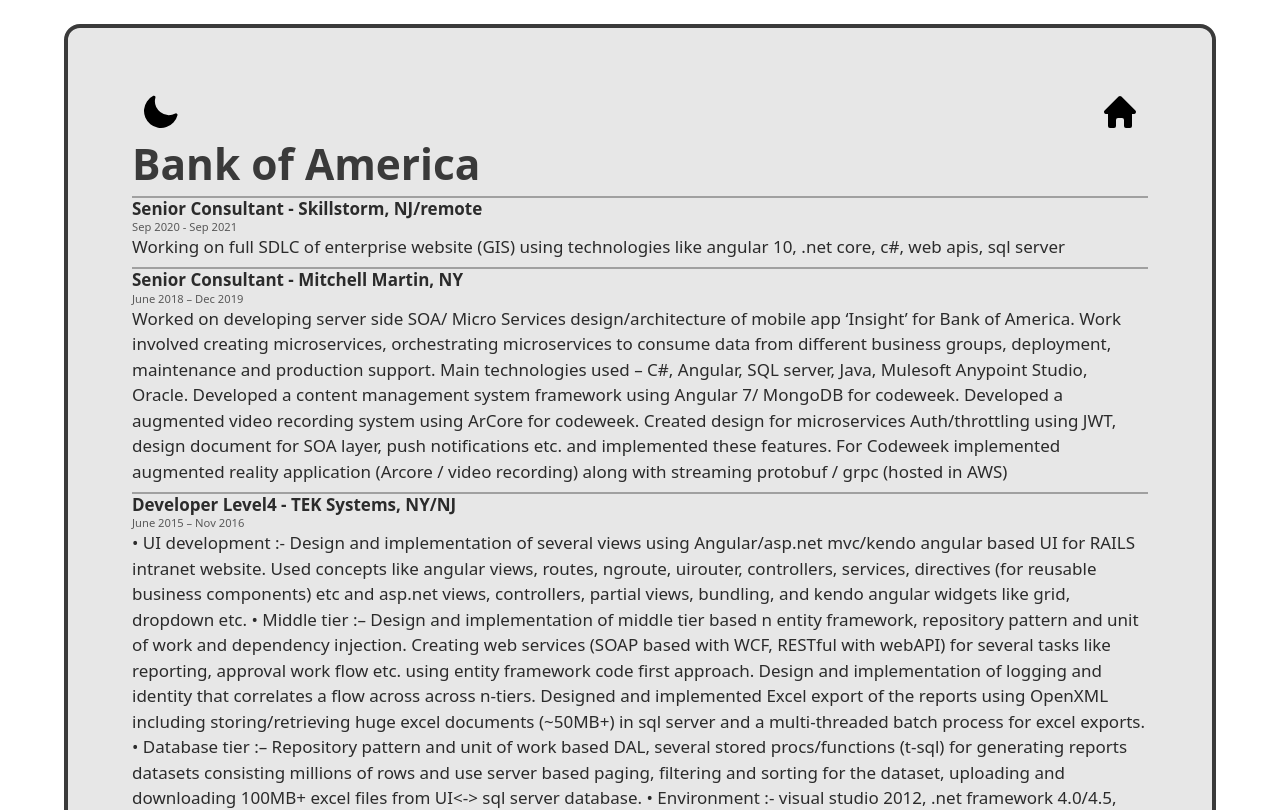
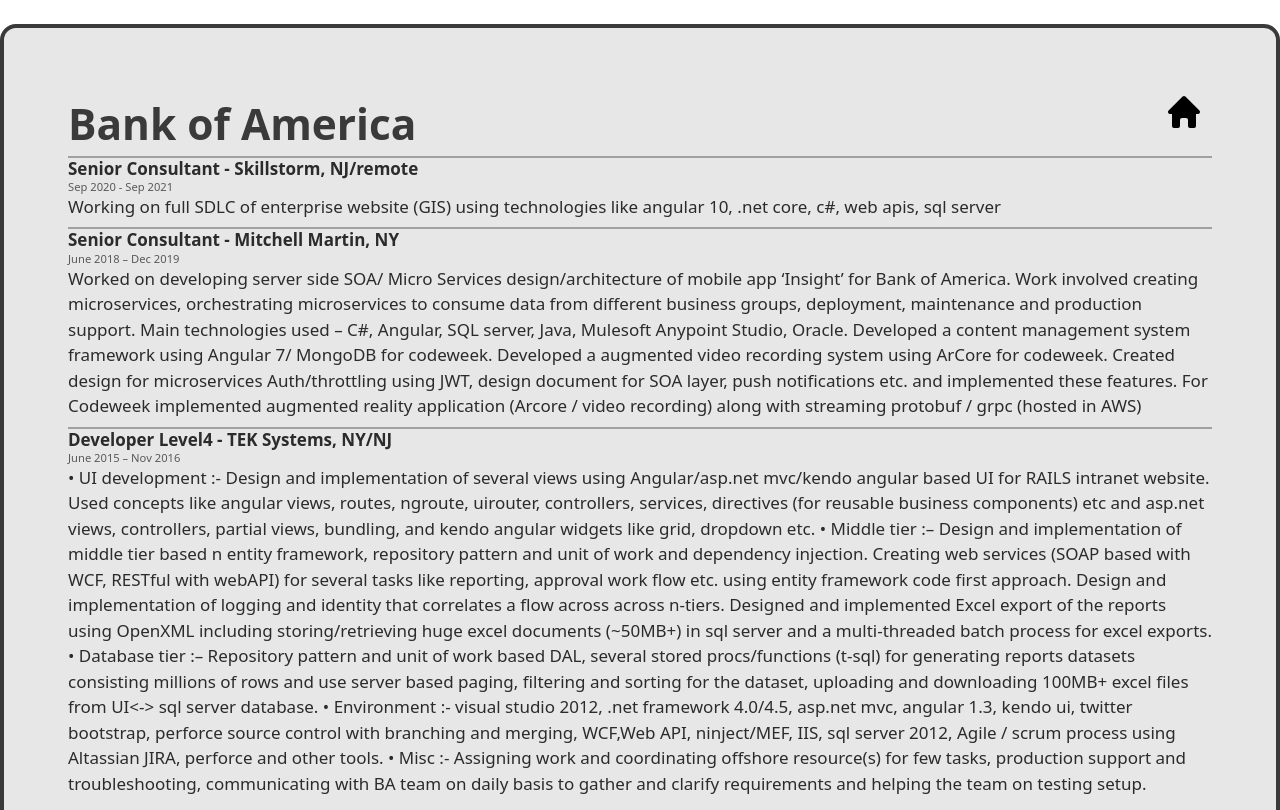
Before and after one commit to hrm123/nextjs, a Next.js app: page /client/1 in a window 1280 px wide. Shown: the top 810 px of the page. Built offline with nearby package versions, Linux system fonts and the light colour scheme; what tailwind-heropatterns would draw is missing.

Commit message:
chrome dark reader works

```diff
--- a/src/pages/_app.tsx
+++ b/src/pages/_app.tsx
@@ -9,6 +9,6 @@
     document.body.classList.add('bg-hero-zig-zag')
     document.getElementById('__next')?.classList.add('nextElementStyle')
   })
-  return <ThemeProvider><Component {...pageProps} /></ThemeProvider>
+  return <ThemeProvider forcedTheme='light'><Component {...pageProps} /></ThemeProvider>
   // return <Component {...pageProps} />;
 }
--- a/src/pages/client/[id].tsx
+++ b/src/pages/client/[id].tsx
@@ -113,8 +113,8 @@
   const selectedClient = router.query.id ? router.query.id[0] : '1';
   console.log({selectedClient})
   return (
-    <section className="max-w-3xl p-3 mx-auto my-auto bg-gray-100 border-4 border-gray-700 print:border-0 page print:max-w-letter print:max-h-letter print:mx-0 print:my-o lg:h-letter md:max-w-letter md:h-letter xsm:p-8 sm:p-9 md:p-16 lg:mt-6 rounded-2xl print:bg-white">
-        <Link href="/" className="float-right"><HomeIcon className="h-10 w-10 mx-2"/></Link><ThemeSwitch />
+    <section className="min-w-full p-3 mx-auto my-auto bg-gray-100 border-4 border-gray-700 print:border-0 page print:max-w-letter print:max-h-letter print:mx-0 print:my-o lg:h-letter md:max-w-letter md:h-letter xsm:p-8 sm:p-9 md:p-16 lg:mt-6 rounded-2xl print:bg-white">
+        <Link href="/" className="float-right"><HomeIcon className="h-10 w-10 mx-2"/></Link>{/* <ThemeSwitch /> */}
         <h1 className="mb-0 text-5xl font-bold text-gray-700">{`${clientMap[selectedClient].title}`}</h1>
         {clientMap[selectedClient].projects.map((client:any) => (
           <section key={client.id} className="mb-2 break-inside-avoid border-t-2 border-gray-300">
--- a/src/pages/tech/[id].tsx
+++ b/src/pages/tech/[id].tsx
@@ -107,8 +107,8 @@
   const router = useRouter();
   const selctedTech = router.query.id ? router.query.id[0] : '1';
   return (
-    <section className="max-w-full p-3 mx-auto my-auto bg-gray-100 border-4 border-gray-700 print:border-0 page print:max-w-letter print:max-h-letter print:mx-0 print:my-o lg:h-letter md:max-w-letter md:h-letter xsm:p-8 sm:p-9 md:p-16 lg:mt-6 rounded-2xl print:bg-white">
-        <Link href="/" className="float-right"><HomeIcon className="h-10 w-10 mx-2"/></Link><div className="float-right"><ThemeSwitch /></div>
+    <section className="min-w-full p-3 mx-auto my-auto bg-gray-100 border-4 border-gray-700 print:border-0 page print:max-w-letter print:max-h-letter print:mx-0 print:my-o lg:h-letter md:max-w-letter md:h-letter xsm:p-8 sm:p-9 md:p-16 lg:mt-6 rounded-2xl print:bg-white">
+        <Link href="/" className="float-right"><HomeIcon className="h-10 w-10 mx-2"/></Link>{ /* <div className="float-right"><ThemeSwitch /></div>  */}
         <h1 className="mb-0 text-5xl font-bold text-gray-700">{`${techMap[selctedTech].title}`}</h1>
         {techMap[selctedTech].clients.map((client:any) => (
           <section key={client.id} className="mb-2 break-inside-avoid border-t-2 border-gray-300">
```
Also changed, not shown: readme.txt.
